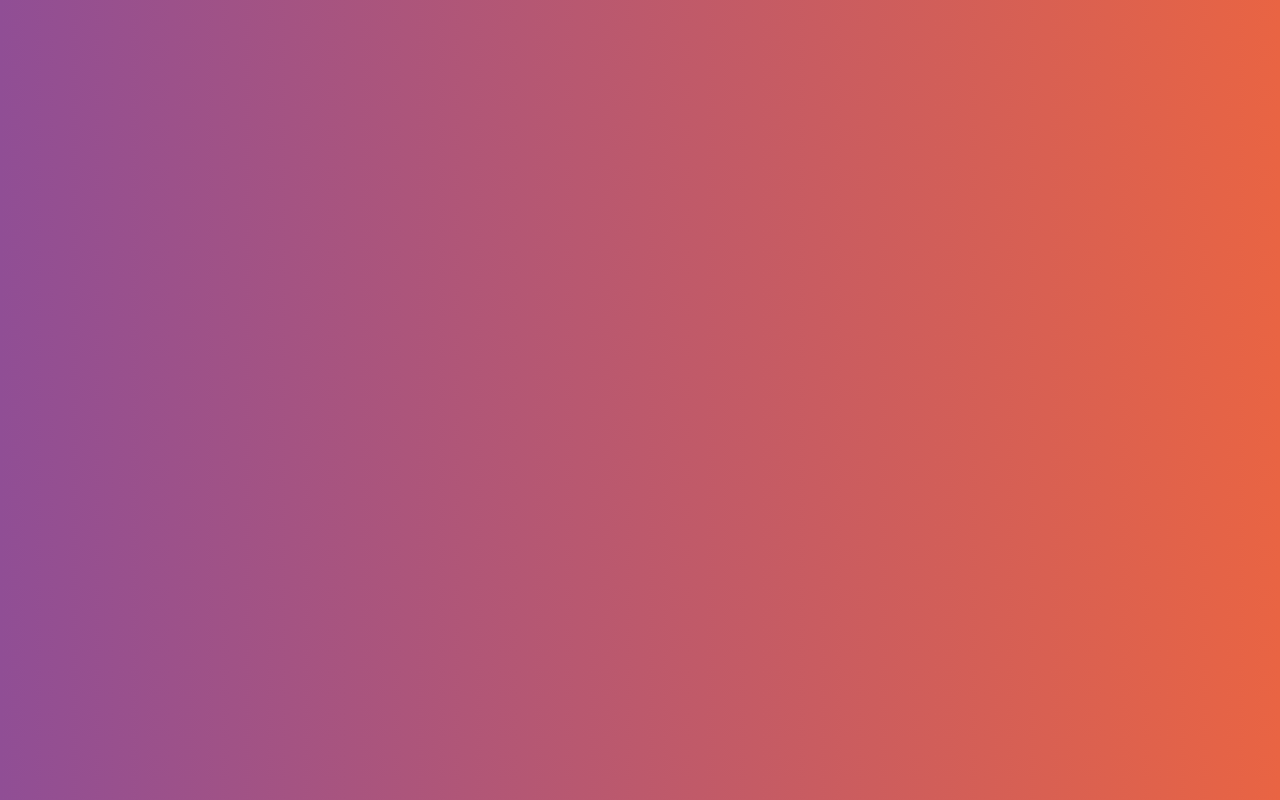
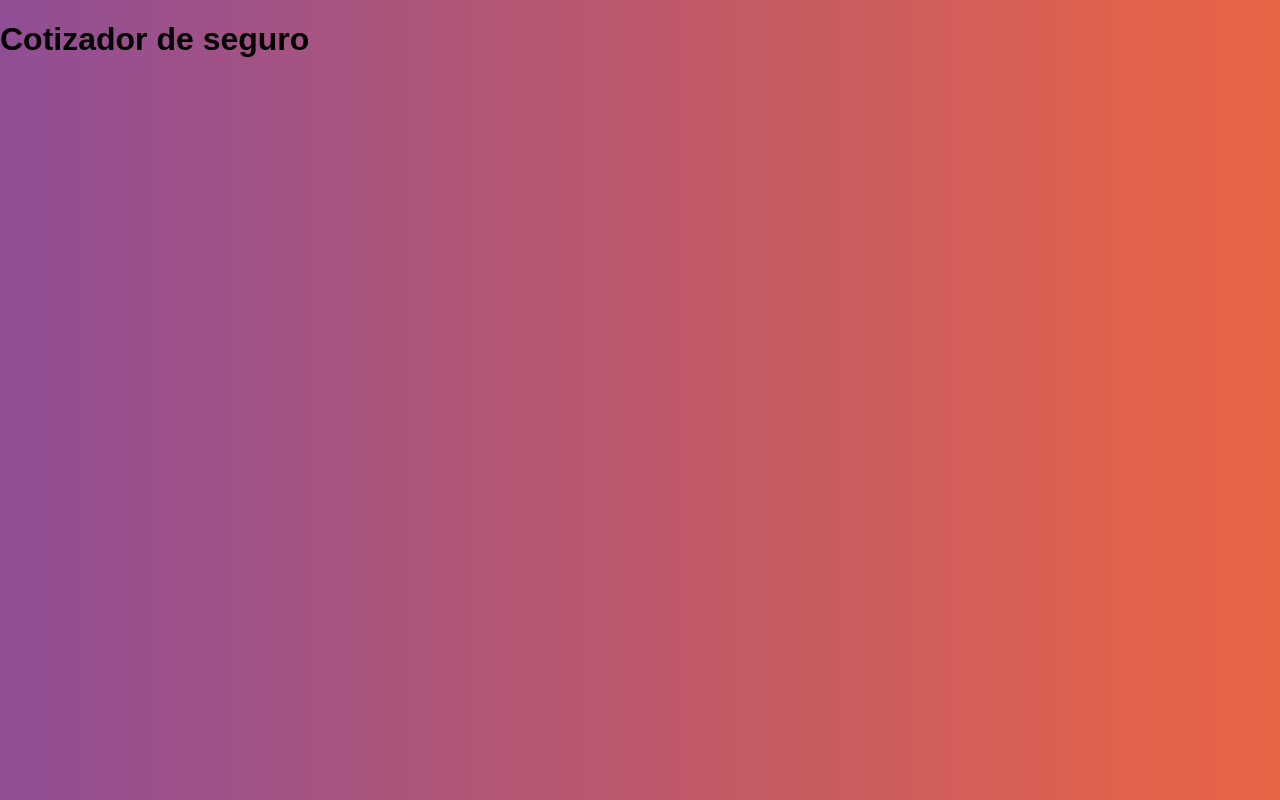
Before and after one commit to jimmy404/REACT-StyledComponents-Cotizador-Seguro, a React (Create React App) app: page / in a window 1280 px wide. Built offline with nearby package versions, Linux system fonts and the light colour scheme.

Commit message:
Adding titulo in header - App.js

```diff
--- a/src/App.js
+++ b/src/App.js
@@ -4,7 +4,9 @@ import Header from './components/Header';
 
 function App() {
   return (
-      <Header />
+      <Header
+        titulo="Cotizador de seguro"
+      />
   );
 }
 
```
